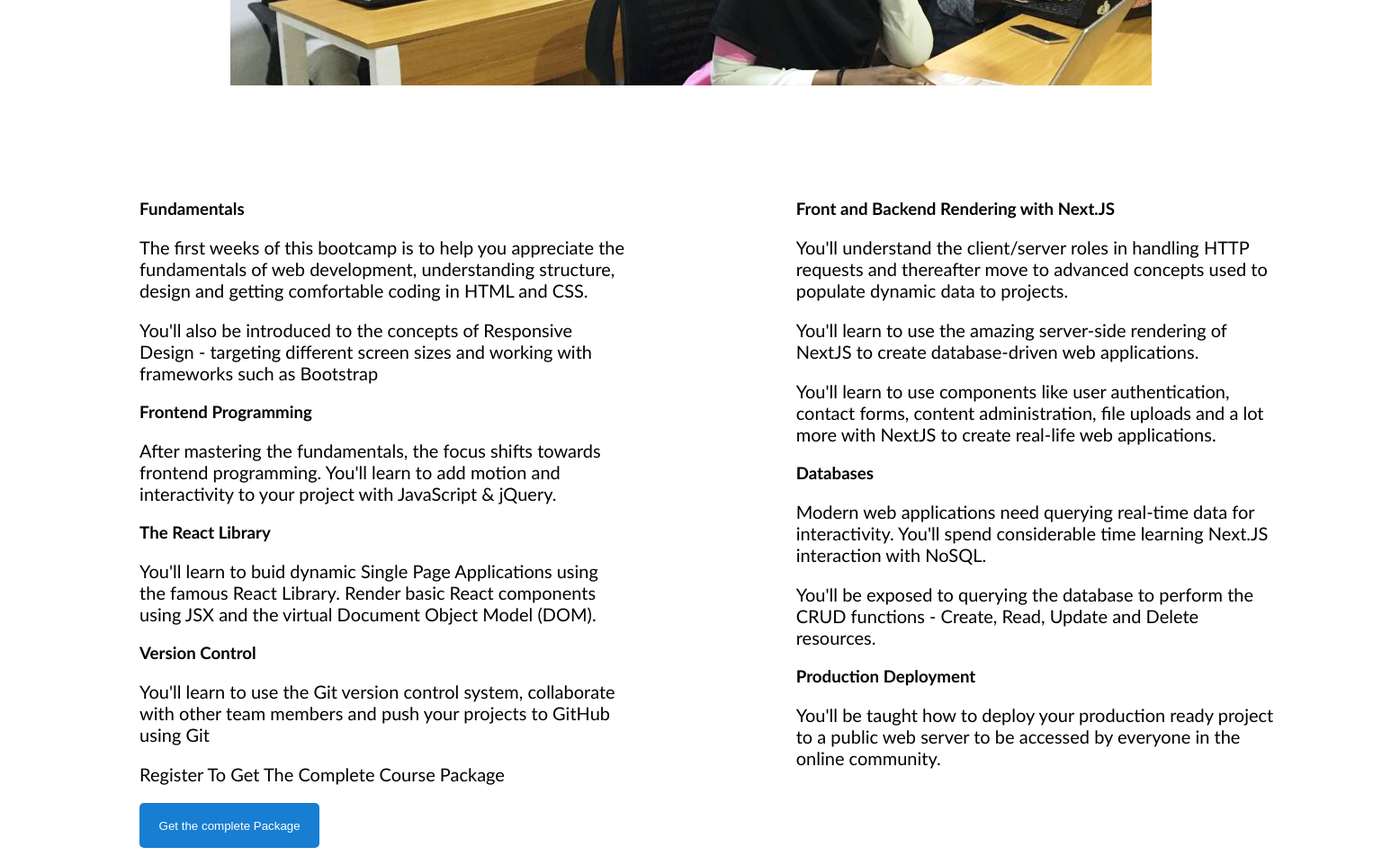
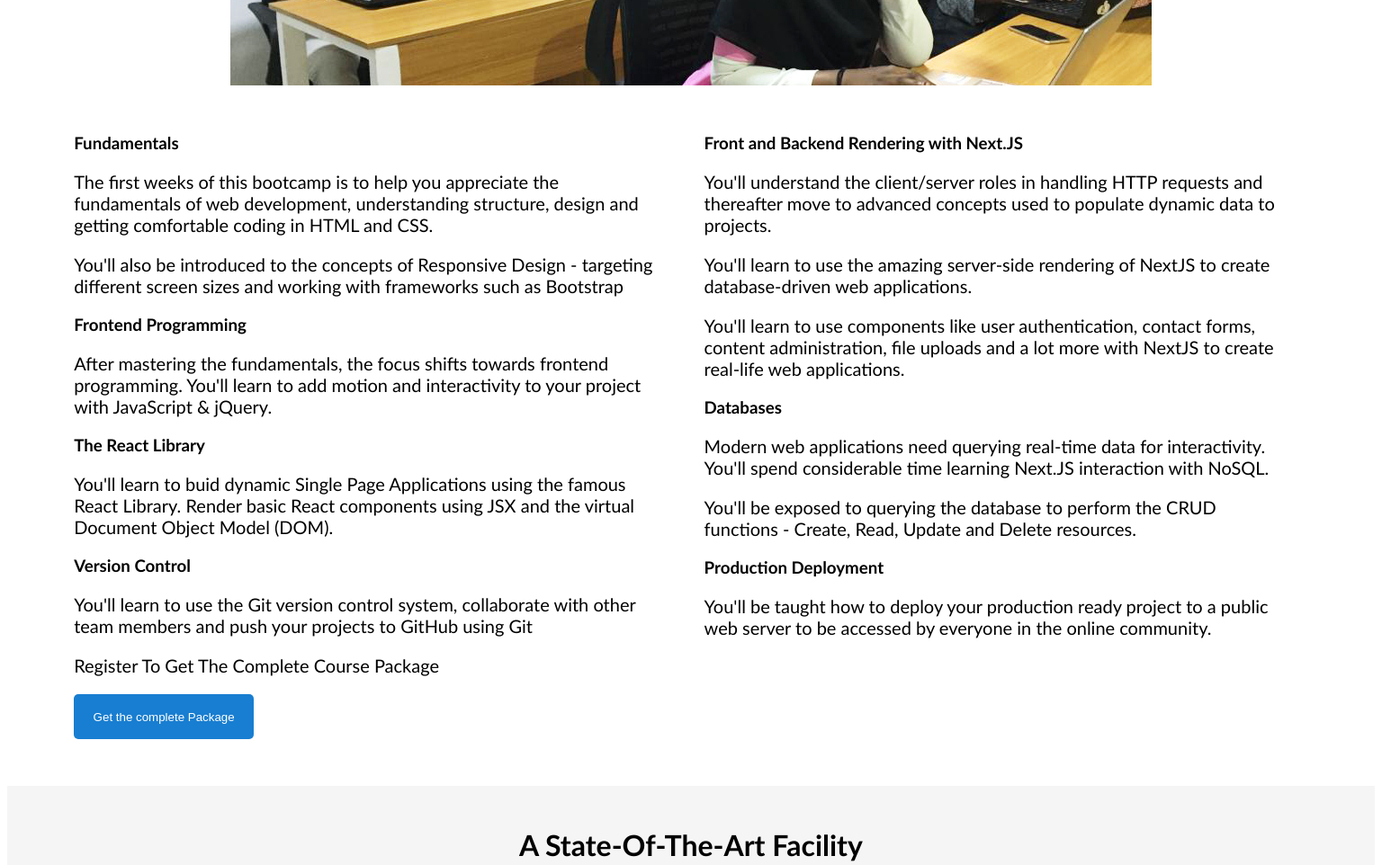
Before and after one commit to SaintShegs/Techstudio, a plain HTML site: page index.html in a window 1536 px wide. Shown: the part 3780-4742 px from the top of the page at 90% size. Drawn offline with Linux system fonts and the light colour scheme.

Commit message:
comit on main

```diff
--- a/index.css
+++ b/index.css
@@ -2153,7 +2153,7 @@
         width: 45%;
         font-family: calibri;
         /* border-style: solid; */
-        padding: 5%;
+        padding: 0%;
     }
     .studio{
         width: 900px;
```
